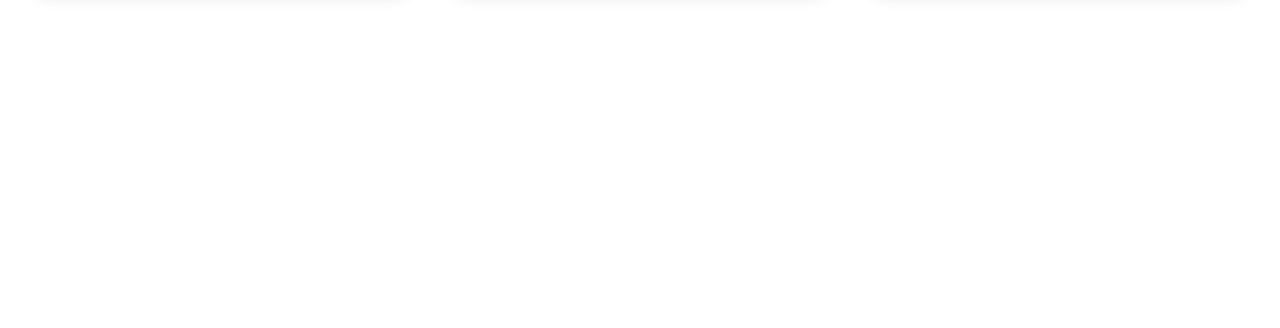
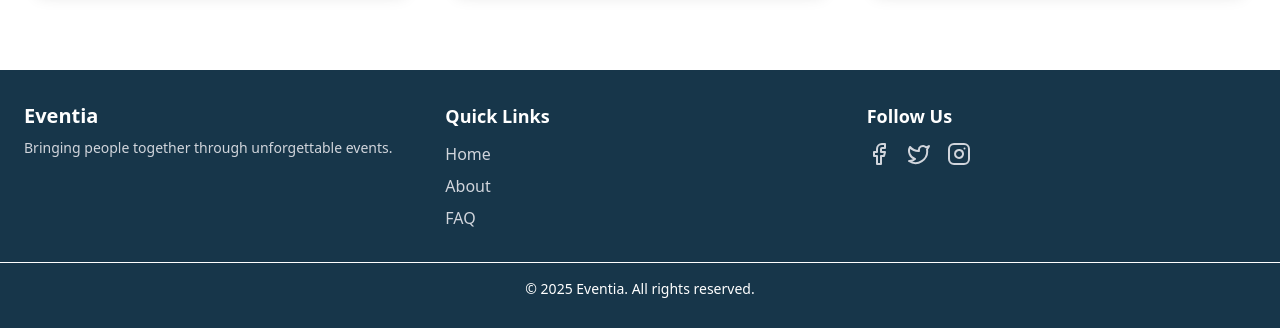
Before and after one commit to alimuhammeddev/eventia, a Next.js app: page / in a window 1280 px wide. Shown: the part 2058-2386 px from the top of the page. Before the commit the page ends 2128 px from the top, so only its background shows below. Built offline with nearby package versions, Linux system fonts and the light colour scheme.

Commit message:
worked on navbar

```diff
--- /dev/null
+++ b/app/components/footer.tsx
@@ -0,0 +1,42 @@
+import { Facebook, Instagram, Twitter } from "lucide-react";
+
+export const Footer = () => {
+  return (
+    <footer className="bg-[#17364A] text-gray-300 py-8 mt-10">
+      <div className="max-w-7xl mx-auto px-6 grid grid-cols-1 md:grid-cols-3 gap-8">
+        {/* Logo / Brand */}
+        <div>
+          <h2 className="text-xl font-bold text-white">Eventia</h2>
+          <p className="text-sm mt-2">
+            Bringing people together through unforgettable events.
+          </p>
+        </div>
+
+        {/* Quick Links */}
+        <div>
+          <h3 className="text-lg font-semibold text-white mb-3">Quick Links</h3>
+          <ul className="space-y-2">
+            <li><a href="#" className="hover:text-white">Home</a></li>
+            <li><a href="#" className="hover:text-white">About</a></li>
+            <li><a href="#" className="hover:text-white">FAQ</a></li>
+          </ul>
+        </div>
+
+        {/* Social Links */}
+        <div>
+          <h3 className="text-lg font-semibold text-white mb-3">Follow Us</h3>
+          <div className="flex space-x-4">
+            <a href="#" className="hover:text-white"><Facebook /></a>
+            <a href="#" className="hover:text-white"><Twitter /></a>
+            <a href="#" className="hover:text-white"><Instagram /></a>
+          </div>
+        </div>
+      </div>
+
+      {/* Bottom */}
+      <div className="mt-8 border-t border-white pt-4 text-center text-sm text-white">
+        © 2025 Eventia. All rights reserved.
+      </div>
+    </footer>
+  );
+};
--- a/app/page.tsx
+++ b/app/page.tsx
@@ -3,6 +3,7 @@
 import { Navbar } from "./components/navbar";
 import { useState, useEffect } from "react";
 import { Calendar, MapPin } from "lucide-react";
+import { Footer } from "./components/footer";
 
 export default function Home() {
   const images = [
@@ -264,6 +265,10 @@
           </div>
         </div>
       </div>
+
+      <div>
+        <Footer />
+      </div>
     </section>
   );
 }
```
